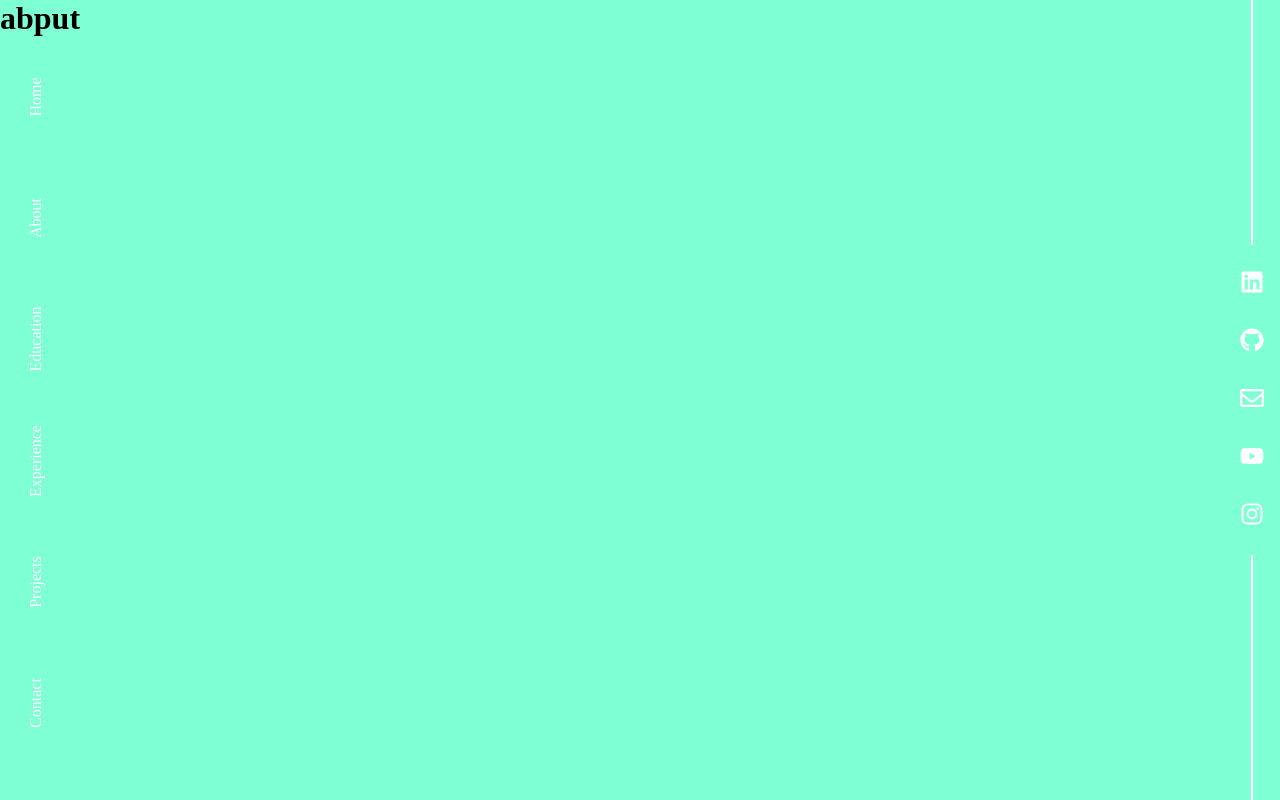
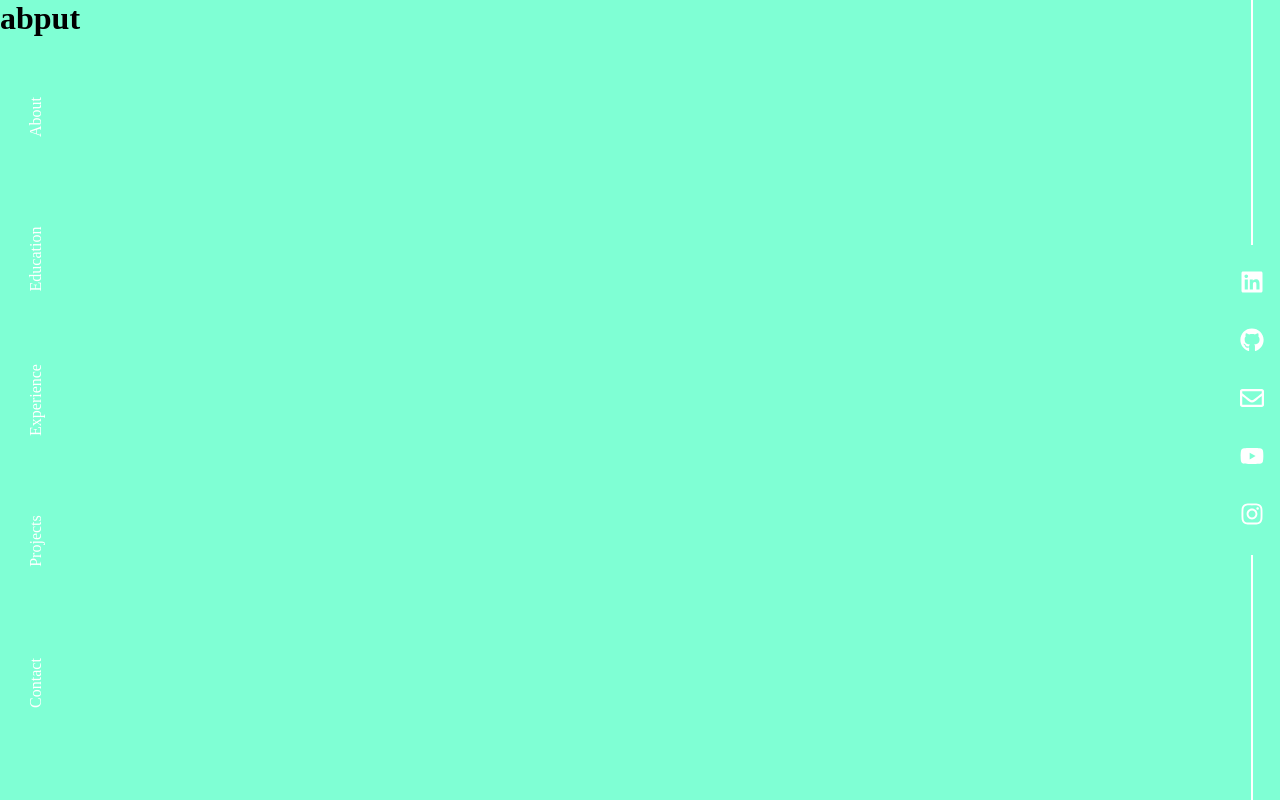
Before and after one commit to Gurung-Manish/Portfolio, a React (Create React App) app: page / in a window 1280 px wide. Shown: the top 800 px of the page. Built offline with nearby package versions, Linux system fonts and the light colour scheme; a web font is replaced by a local one.

Commit message:
the layout working for now

```diff
--- a/src/components/Navbar/Navbar.jsx
+++ b/src/components/Navbar/Navbar.jsx
@@ -5,11 +5,11 @@ const Navbar = () => {
   return (
     <nav className="app__navbar">
       <ul className="app__navbar-links">
-        <li className="p__opensans">
+        {/* <li className="p__opensans">
           <a href="#home">
             <div className="navbar-item-wrapper">Home</div>
           </a>
-        </li>
+        </li> */}
         <li className="p__opensans">
           <a href="#about">
             <div className="navbar-item-wrapper">About</div>
--- a/src/containers/Home/Home.css
+++ b/src/containers/Home/Home.css
@@ -7,4 +7,5 @@
   justify-content: flex-start; /* Align items at the top */
   align-items: stretch; /* Ensure sections stretch across the full width */
   background-color: var(--color-lightGray); /* Set background color */
+  scroll-behavior: smooth;
 }
```
